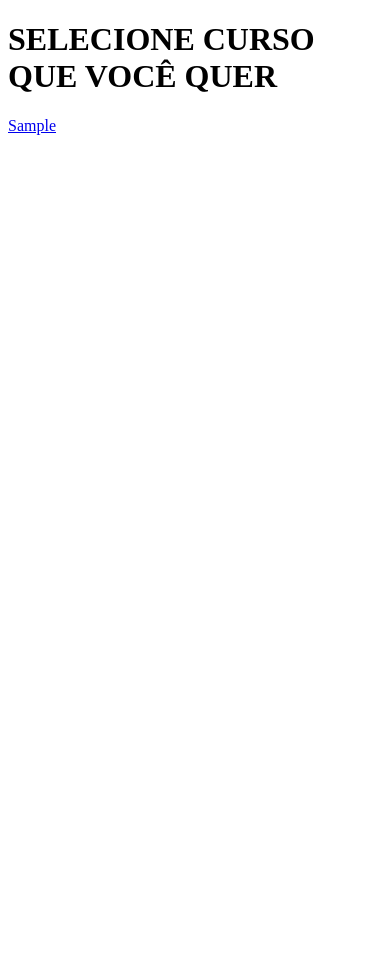
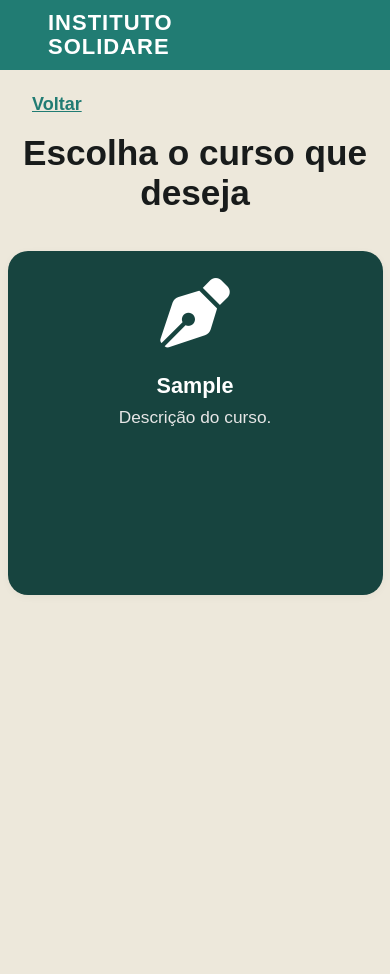
Before and after one commit to vagnermelo20/Projetos2, a Django app: page /processos/ in a window 390 px wide. Before the commit the page ends 135 px from the top, so only its background shows below. Run offline with Django 5.2, Linux system fonts and the light colour scheme; tables that the repository leaves empty hold one stand-in row (values such as "Sample post").

Commit message:
templates
pronto

```diff
--- a/home/templates/home/home.html
+++ b/home/templates/home/home.html
@@ -64,7 +64,7 @@
         /* Banner grande com imagem */
         .banner {
             width: 100%;
-            height: 270px;
+            height: 420px;
             background: url('https://cdn.discordapp.com/attachments/457328266534060044/1364993616048820233/solidare.webp?ex=680bb0de&is=680a5f5e&hm=3668cd75cd8d15ca96d163512ae63fe11551f1f97defffcc9c7a8770a2748aad&') center center no-repeat;
             background-size: cover;
             display: flex;
@@ -177,7 +177,7 @@
             INSTITUTO<br>SOLIDARE
         </div>
         <nav class="nav">
-            <a href="https://solidare.com.br/">Sobre</a>
+            <a href="https://institutosolidare.org.br/">Sobre</a>
             <a href="{% url 'processo'%}">Processo seletivo</a>
             <a href="{% url 'logar' %}" class="voltar-btn">Login</a>
 
--- a/home/templates/home/login.html
+++ b/home/templates/home/login.html
@@ -120,7 +120,7 @@
             transition: background 0.2s;
         }
         .login-btn:hover {
-            background: #17695e;
+            background:rgb(8, 59, 54);
         }
         /* Link de cadastro */
         .signup-link {
@@ -176,7 +176,7 @@
             text-decoration: none;
         }
         .voltar-btn:hover {
-            background: #217c73;
+            background:rgb(8, 59, 54);
         }
         /* Responsividade para telas menores */
         @media (max-width: 900px) {
--- a/home/templates/home/processos.html
+++ b/home/templates/home/processos.html
@@ -3,19 +3,157 @@
 <head>
     <meta charset="UTF-8">
     <meta name="viewport" content="width=device-width, initial-scale=1.0">
-    <title>Document</title>
+    <title>Processos</title>
+    <link rel="stylesheet" href="https://cdnjs.cloudflare.com/ajax/libs/font-awesome/6.4.2/css/all.min.css"/>
+    <style>
+        body {
+            margin: 0;
+            background: #181b1b;
+            font-family: Arial, sans-serif;
+        }
+        .header {
+            background: #217c73;
+            height: 70px;
+            display: flex;
+            align-items: center;
+            justify-content: space-between;
+            padding: 0 48px;
+        }
+        .logo {
+            color: #fff;
+            font-weight: bold;
+            font-size: 22px;
+            letter-spacing: 1px;
+            line-height: 1.1;
+        }
+        .header-links {
+            display: flex;
+            align-items: center;
+            gap: 32px;
+        }
+        .header-links a {
+            color: #fff;
+            text-decoration: none;
+            font-size: 18px;
+            font-weight: bold;
+            margin-left: 18px;
+        }
+        .main-content {
+            background: #ede8db;
+            min-height: 100vh;
+            padding: 0 0 60px 0;
+        }
+        .voltar-link {
+            color: #217c73;
+            font-size: 18px;
+            margin: 0 0 0 32px;
+            display: inline-block;
+            text-decoration: underline;
+            font-weight: bold;
+            padding-top: 24px;
+        }
+        .titulo {
+            text-align: center;
+            font-size: 2.2rem;
+            font-weight: bold;
+            margin: 18px 0 38px 0;
+            color: #181b1b;
+        }
+        .cursos-container {
+            display: flex;
+            gap: 32px;
+            justify-content: center;
+            flex-wrap: wrap;
+            margin-top: 24px;
+        }
+        .curso-card {
+            background: #17443f;
+            border-radius: 20px;
+            padding: 32px 28px 28px 28px;
+            width: 250px;
+            min-height: 340px;
+            display: flex;
+            flex-direction: column;
+            align-items: center;
+            color: #fff;
+            box-shadow: 0 2px 8px rgba(0,0,0,0.04);
+            transition: transform 0.18s, box-shadow 0.18s;
+            text-align: left;
+        }
+        .curso-card:hover {
+            transform: translateY(-8px) scale(1.03);
+            box-shadow: 0 8px 24px rgba(33,124,115,0.12);
+            background: #217c73;
+        }
+        .curso-icon {
+            font-size: 70px;
+            margin-bottom: 18px;
+            color: #fff;
+        }
+        .curso-card h3 {
+            font-size: 1.35rem;
+            font-weight: bold;
+            margin: 0 0 8px 0;
+            color: #fff;
+        }
+        .curso-card p {
+            font-size: 1.08rem;
+            color: #e6e6e6;
+            margin: 0;
+            font-weight: 400;
+        }
+        @media (max-width: 1100px) {
+            .cursos-container {
+                gap: 18px;
+            }
+            .curso-card {
+                width: 210px;
+                min-height: 300px;
+                padding: 24px 12px 20px 12px;
+            }
+        }
+        @media (max-width: 800px) {
+            .cursos-container {
+                flex-direction: column;
+                align-items: center;
+            }
+            .curso-card {
+                width: 90vw;
+                min-width: 0;
+            }
+        }
+    </style>
 </head>
 <body>
-   <h1>SELECIONE CURSO QUE VOCÊ QUER</h1>
+    <div class="header">
+        <div class="logo">
+            INSTITUTO<br>SOLIDARE
+        </div>
+        <div class="header-links">
+
+        </div>
+    </div>
+    <div class="main-content">
+        <a href="{% url 'inicio' %}" class="voltar-link">Voltar</a>
+        <div class="titulo">Escolha o curso que deseja</div>
+        <div class="cursos-container">
             {% if processos %}
                 {% for processo in processos %}
-            <a href="{% url 'registro' %}">{{ processo.curso_para_processo}}</a>
-            <br>
+                    <a href="{% url 'registro' %}" style="text-decoration:none;">
+                        <div class="curso-card">
+                            <div class="curso-icon">
+                                <!-- Ícone dinâmico se existir, senão um padrão -->
+                                <i class="fas fa-pen-nib"></i>
+                            </div>
+                            <h3>{{ processo.curso_para_processo }}</h3>
+                            <p>{{ processo.descricao|default:"Descrição do curso." }}</p>
+                        </div>
+                    </a>
                 {% endfor %}
             {% else %}
                 <p>Não há processos seletivos</p>
             {% endif %}
-    </main>
-    <br>
+        </div>
+    </div>
 </body>
 </html>
```
Also changed, not shown: painel_adm/templates/painel_adm/inicio.html (+45 -9 lines). Lines whose indentation alone changed are shown as unchanged.
